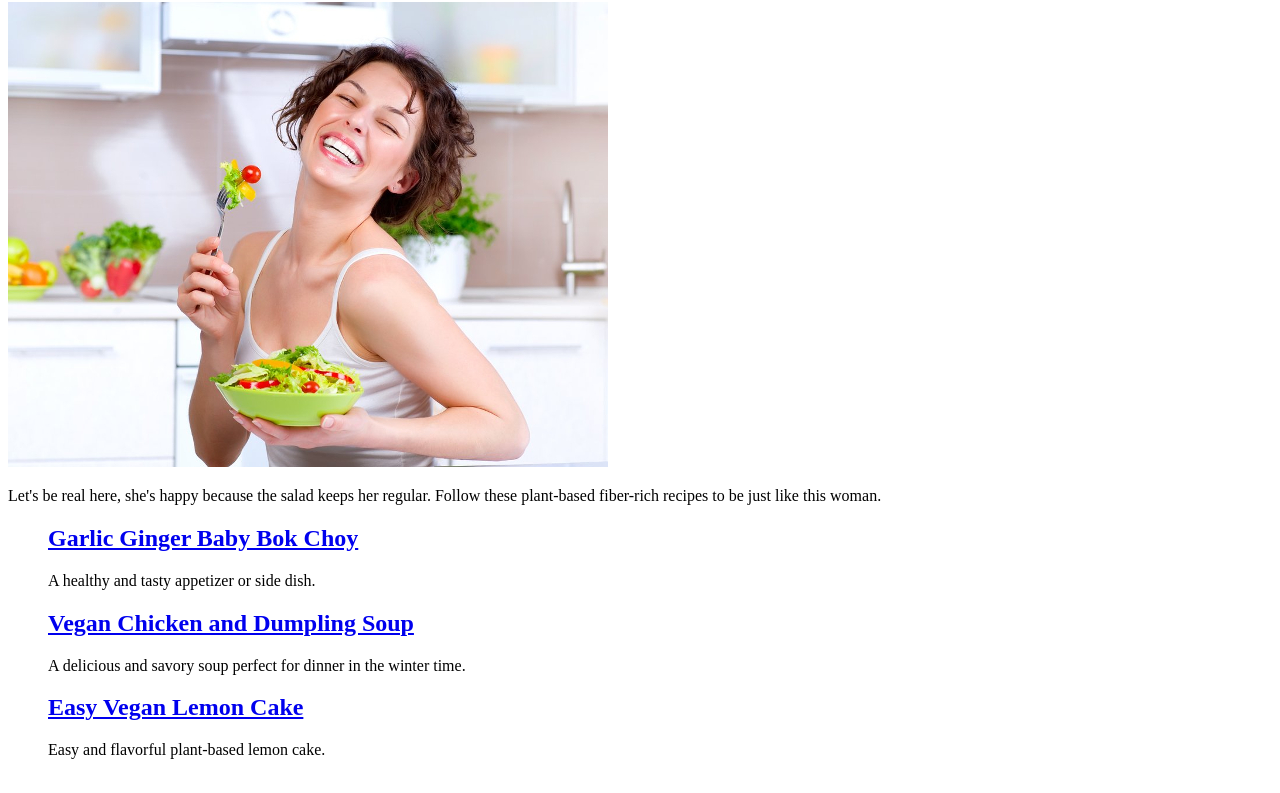
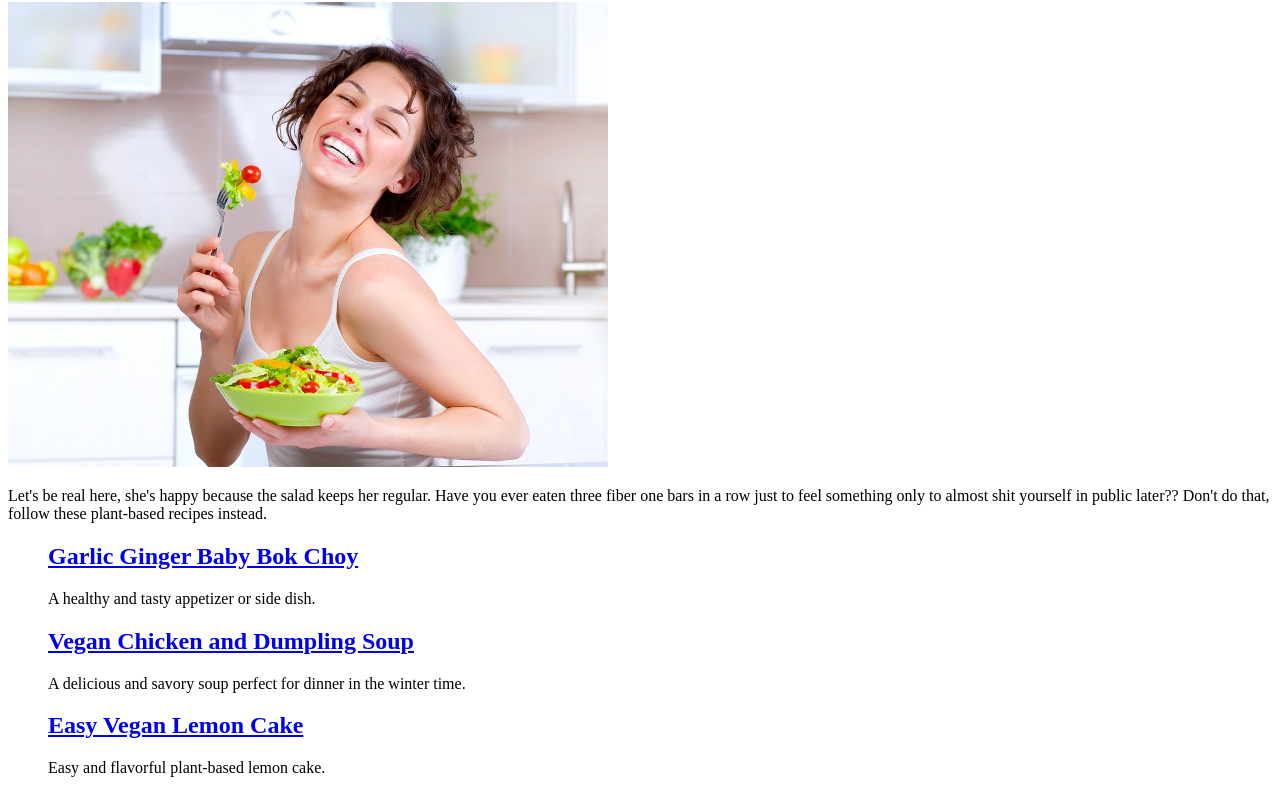
Before and after one commit to dreamsprout/odin-recipes, a plain HTML site: page index.html in a window 1280 px wide. Shown: the part 78-871 px from the top of the page. Drawn offline with Linux system fonts and the light colour scheme.

Commit message:
more edits

```diff
--- a/index.html
+++ b/index.html
@@ -10,7 +10,7 @@
 
 <img src="recipes images/woman.jpg" alt = woman alone laughing with salad>
 
-<p>Let's be real here, she's happy because the salad keeps her regular. Follow these plant-based fiber-rich recipes to be just like this woman.</p>
+<p>Let's be real here, she's happy because the salad keeps her regular. Have you ever eaten three fiber one bars in a row just to feel something only to almost shit yourself in public later?? Don't do that, follow these plant-based recipes instead.</p>
 
 <ul>
 
```
Also changed, not shown: recipes/baby bok choy.html (+1 -1 lines).
